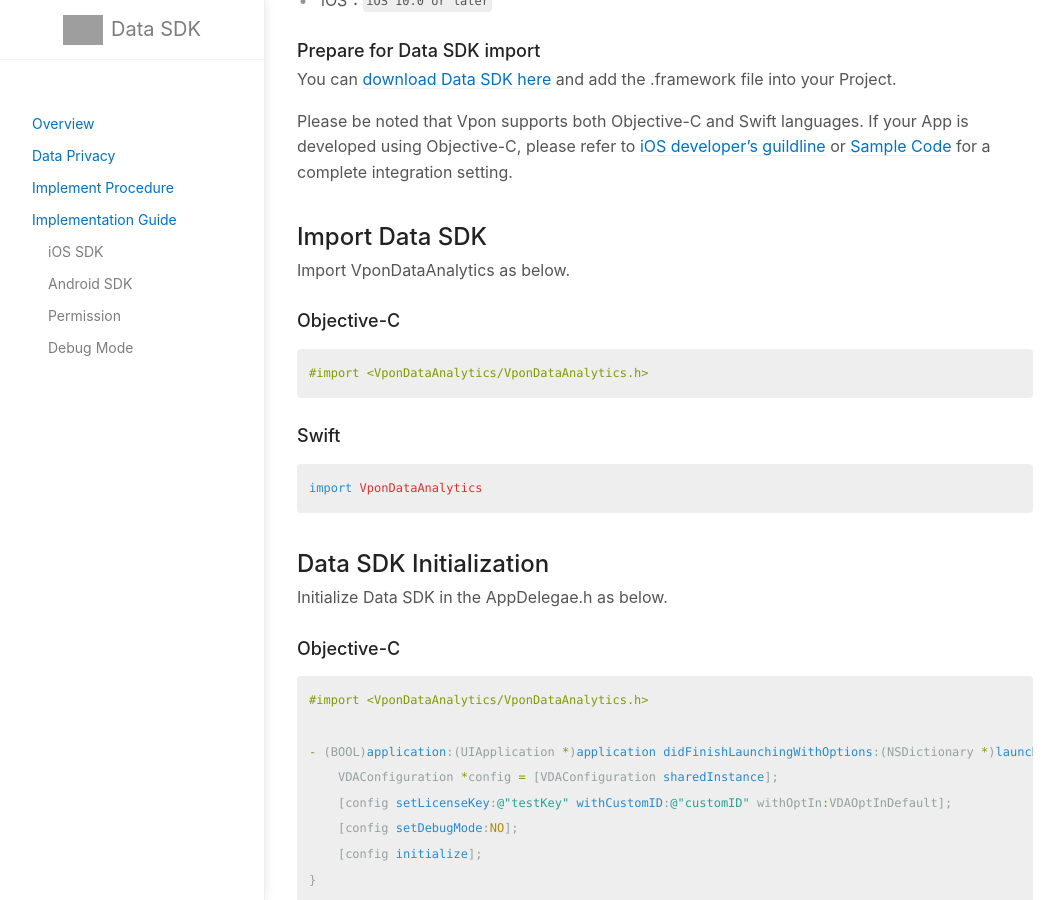
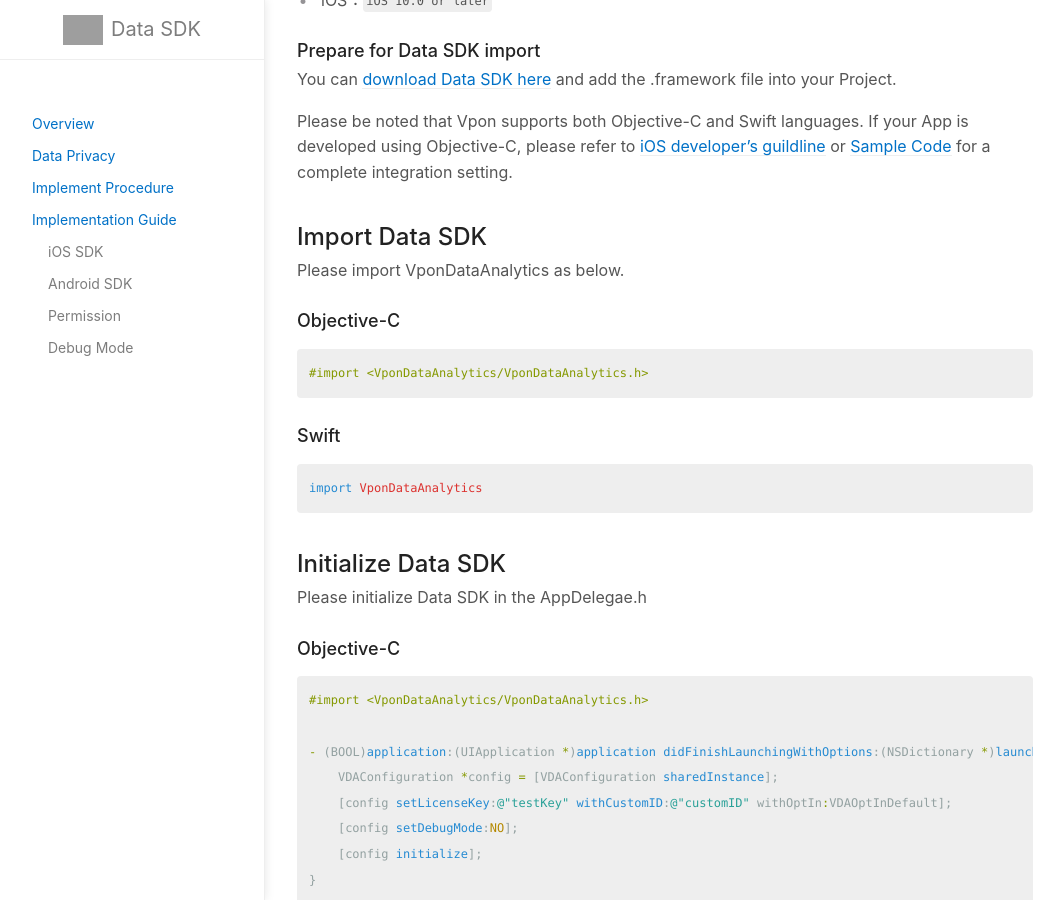
Before and after one commit to vpon-data/data-sdk, a Jekyll site: the page built from docs/ios.md, in a window 1280 px wide and 900 px high, scrolled down 304 px. Shown: the whole window, without its empty margins (107-1171 px from the left). Built offline with Jekyll 4.4.1, drawn with Linux system fonts in a browser that asks for light colours; grey boxes are pictures that could not be loaded.

Commit message:
Update ios.md

````diff
--- a/docs/ios.md
+++ b/docs/ios.md
@@ -27,7 +27,7 @@
 
 ## Import Data SDK
 
-Import VponDataAnalytics as below.
+Please import VponDataAnalytics as below.
 
 ### Objective-C
 
@@ -41,9 +41,9 @@
 import VponDataAnalytics
 ```
 
-## Data SDK Initialization
+## Initialize Data SDK
 
-Initialize Data SDK in the AppDelegae.h as below.
+Please initialize Data SDK in the AppDelegae.h
 
 ### Objective-C
 
````
